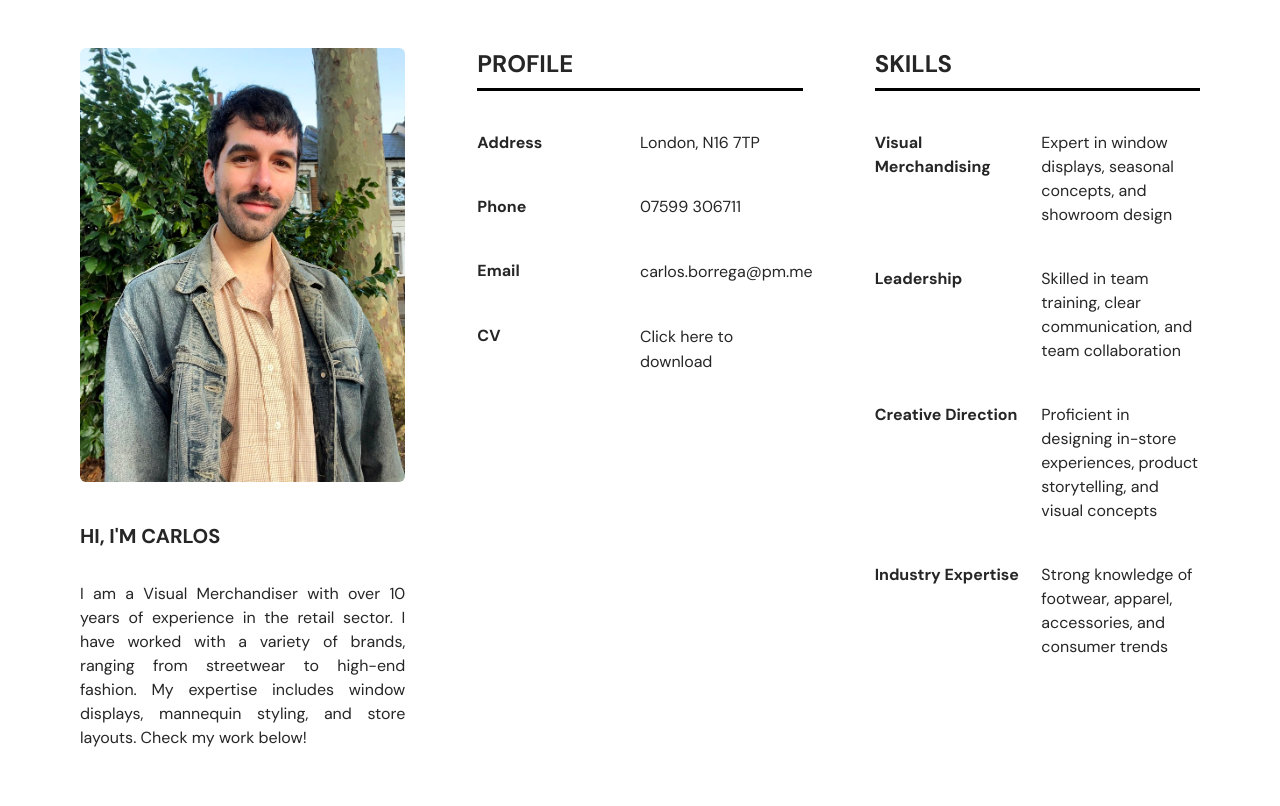
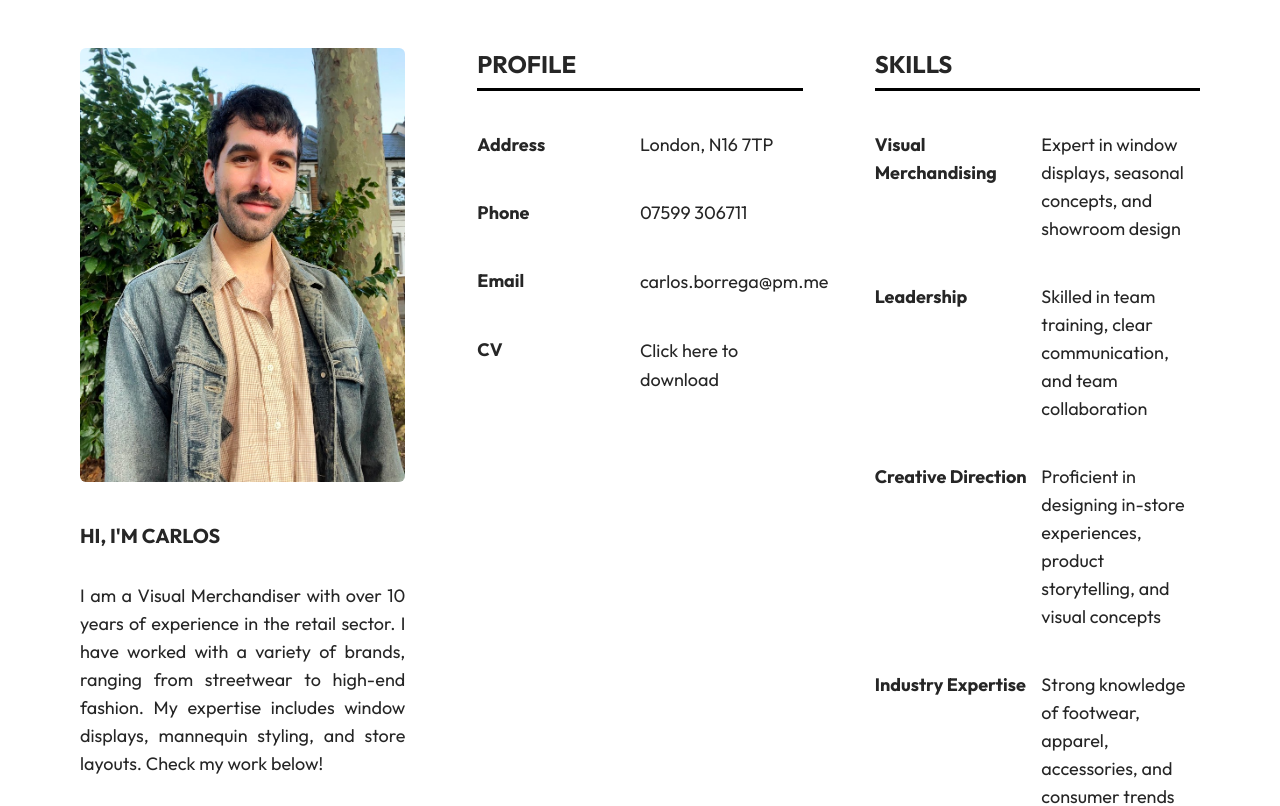
Before and after one commit to burleydev/vm, a React (Vite) app: page / in a window 1280 px wide. Shown: the part 1000-1806 px from the top of the page. Built offline with nearby package versions, Linux system fonts and the light colour scheme.

Commit message:
trying new font and sizes

```diff
--- a/src/components/about.tsx
+++ b/src/components/about.tsx
@@ -13,24 +13,24 @@ const About = () => {
                 <div className='flex flex-col items-left'>
                     <img src={profile} className='rounded-md'></img>
                     <h3 className='mt-10 text-xl font-bold'>HI, I'M CARLOS</h3>
-                    <p className='xs:text-left sm:text-justify my-8'>I am a Visual Merchandiser with over 10 years of experience in the retail sector. I have worked with a variety of brands, ranging from streetwear to high-end fashion. My expertise includes window displays, mannequin styling, and store layouts. Check my work below!</p>
+                    <p className='text-lg xs:text-left sm:text-justify my-8'>I am a Visual Merchandiser with over 10 years of experience in the retail sector. I have worked with a variety of brands, ranging from streetwear to high-end fashion. My expertise includes window displays, mannequin styling, and store layouts. Check my work below!</p>
                 </div>
 
                 <div>
                     <h1 className='text-2xl font-bold'>PROFILE</h1>
                     <hr className="border-t-3 border-black-500 my-2" />
                     <div>
-                        <div className='grid grid-cols-2 my-10'>
+                        <div className='grid grid-cols-2 my-10 text-lg'>
                             <h2 className='font-bold'>Address</h2>
                             <h2 className='xs:text-right sm:text-left'>London, N16 7TP</h2>
                         </div>
 
-                        <div className='grid grid-cols-2 my-10'>
+                        <div className='grid grid-cols-2 my-10 text-lg'>
                             <h2 className='font-bold'>Phone</h2>
                             <h2 className='xs:text-right sm:text-left'>07599 306711</h2>
                         </div>
 
-                        <div className='grid grid-cols-4 my-10'>
+                        <div className='grid grid-cols-4 my-10 text-lg'>
                             <h2 className='font-bold xs:col-span-1 sm:col-span-2 col-span-1'>Email</h2>
                             <div className='w-full xs:col-span-3 sm:col-span-2 xs:text-right sm:text-left'>
                                 <a href='mailto:carlos.borrega@pm.me'>
@@ -39,7 +39,7 @@ const About = () => {
                             </div>
                         </div>
 
-                        <div className='grid grid-cols-4 my-10'>
+                        <div className='grid grid-cols-4 my-10 text-lg'>
                             <h2 className='font-bold xs:col-span-1 sm:col-span-2 col-span-1'>CV</h2>
                             <div className='w-full xs:col-span-3 sm:col-span-2 xs:text-right sm:text-left'>
                                 <a href={resume} download={'Carlos Borrega CV'}>
@@ -55,22 +55,22 @@ const About = () => {
                     <h1 className='text-2xl font-bold'>SKILLS</h1>
                     <hr className="border-t-3 border-black-500 my-2" />
                     <div className=''>
-                        <div className='grid grid-cols-2 my-10 gap-2'>
+                        <div className='grid grid-cols-2 my-10 gap-2 text-lg'>
                             <h2 className='font-bold'>Visual Merchandising</h2>
                             <h2>Expert in window displays, seasonal concepts, and showroom design</h2>
                         </div>
 
-                        <div className='grid grid-cols-2 my-10 gap-2'>
+                        <div className='grid grid-cols-2 my-10 gap-2 text-lg'>
                             <h2 className='font-bold'>Leadership</h2>
                             <h2>Skilled in team training, clear communication, and team collaboration</h2>
                         </div>
 
-                        <div className='grid grid-cols-2 my-10 gap-2'>
+                        <div className='grid grid-cols-2 my-10 gap-2 text-lg'>
                             <h2 className='font-bold'>Creative Direction</h2>
                             <h2>Proficient in designing in-store experiences, product storytelling, and visual concepts</h2>
                         </div>
 
-                        <div className='grid grid-cols-2 my-10 gap-2'>
+                        <div className='grid grid-cols-2 my-10 gap-2 text-lg'>
                             <h2 className='font-bold'>Industry Expertise</h2>
                             <h2>Strong knowledge of footwear, apparel, accessories, and consumer trends</h2>
                         </div>
--- a/src/components/visual.tsx
+++ b/src/components/visual.tsx
@@ -124,7 +124,7 @@ const Visual = () => {
 
       <div id='ugg' className='mb-32 lg:px-20'>
         <h2 className='xs:text-2xl sm:text-3xl font-bold mb-2'>UGG</h2>
-        <h3 className='mb-10'>Showroom display at head office showcasing the new A/W 2025 collection.</h3>
+        <h3 className='mb-10 text-lg'>Showroom display at head office showcasing the new A/W 2025 collection.</h3>
         <div className='grid grid-cols-4 gap-10 justify-items-center mx-auto'>
           <img
             src={ugg4}
@@ -146,7 +146,7 @@ const Visual = () => {
 
       <div id='club' className='mb-32 lg:px-20'>
         <h2 className='xs:text-2xl sm:text-3xl font-bold mb-2'>Club Monaco</h2>
-        <h3 className='mb-10'>Women's and men's collections showcased at the flagship store in Sloane Square.</h3>
+        <h3 className='mb-10 text-lg'>Women's and men's collections showcased at the flagship store in Sloane Square.</h3>
         <div className='grid grid-cols-4 gap-10 justify-items-center mx-auto'>
           <img
             src={club4}
@@ -168,7 +168,7 @@ const Visual = () => {
 
       <div id='weekday' className='mb-32 lg:px-20'>
         <h2 className='xs:text-2xl sm:text-3xl font-bold mb-2'>Weekday</h2>
-        <h3 className='mb-10'>Window displays and store interiors at the Westfield Stratford store.</h3>
+        <h3 className='mb-10 text-lg'>Window displays and store interiors at the Westfield Stratford store.</h3>
         <div className='grid grid-cols-4 gap-10 justify-items-center mx-auto'>
           <img
             src={weekday4}
@@ -195,7 +195,7 @@ const Visual = () => {
 
       <div id='stories' className='mb-32 lg:px-20'>
         <h2 className='xs:text-2xl sm:text-3xl font-bold mb-2'>& Other Stories</h2>
-        <h3 className='mb-10'>Window displays and store interiors at the Regent Street flagship.</h3>
+        <h3 className='mb-10 text-lg'>Window displays and store interiors at the Regent Street flagship.</h3>
         <div className='grid grid-cols-4 gap-10 justify-items-center mx-auto'>
           <img
             src={stories3}
--- a/src/index.css
+++ b/src/index.css
@@ -1,4 +1,4 @@
-@import url("https://fonts.googleapis.com/css2?family=DM+Sans:ital,opsz,wght@0,9..40,100..1000;1,9..40,100..1000&family=Roboto:ital,wght@0,100;0,300;0,400;0,500;0,700;0,900;1,100;1,300;1,400;1,500;1,700;1,900&display=swap");
+@import url('https://fonts.googleapis.com/css2?family=Outfit:wght@100..900&display=swap');
 @import "tailwindcss";
 
 @theme {
@@ -29,7 +29,7 @@ h3,
 h4,
 a,
 p {
-  font-family: "DM Sans", sans-serif;
+  font-family: "Outfit", sans-serif;
   color: #262626;
 }
 
```
